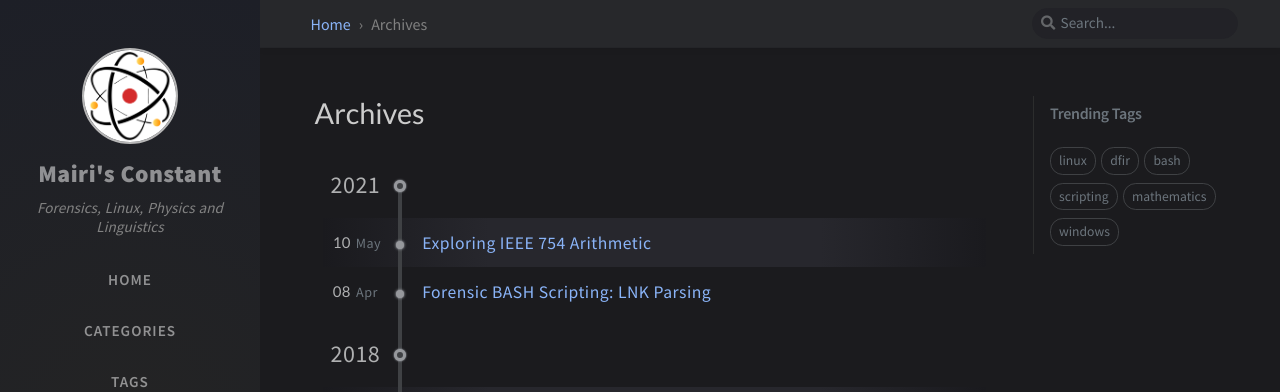
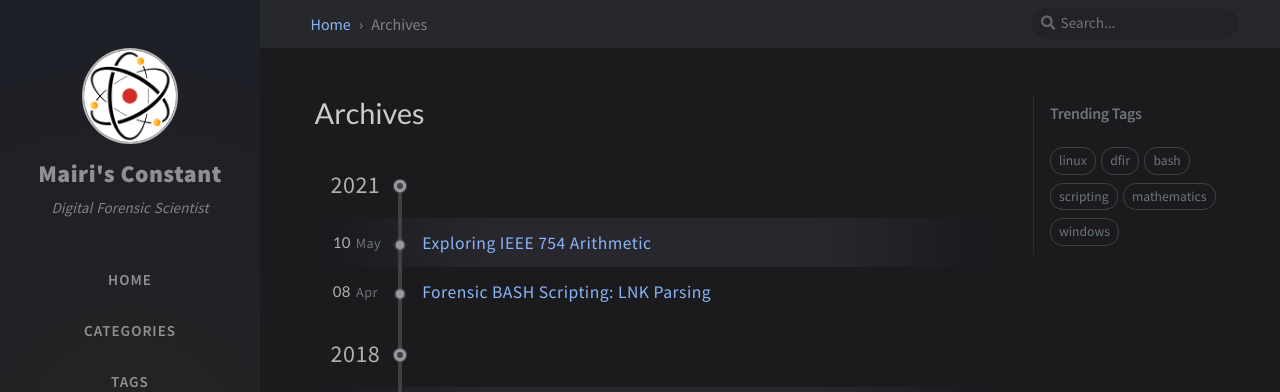
Before and after one commit to TMairi/tmairi.github.io, a Jekyll site: the page built from _tabs/archives.md, in a window 1280 px wide. Shown: the top 392 px of the page. Built offline with Jekyll 4.4.1, drawn with Linux system fonts in a browser that asks for light colours; nearby versions of some CDN libraries; comment, search, counter and statistics services are not loaded.

Commit message:
Updated tagline

```diff
--- a/_config.yml
+++ b/_config.yml
@@ -3,7 +3,7 @@ baseurl: ''
 lang: en-UK
 timezone: Europe/London
 title: "Mairi's Constant"
-tagline: Forensics, Linux, Physics and Linguistics
+tagline: Digital Forensic Scientist
 description: >-
   DFIR, Digital Forensics, Security, Hacking, Linux, Physics, Linguistics
 
```
